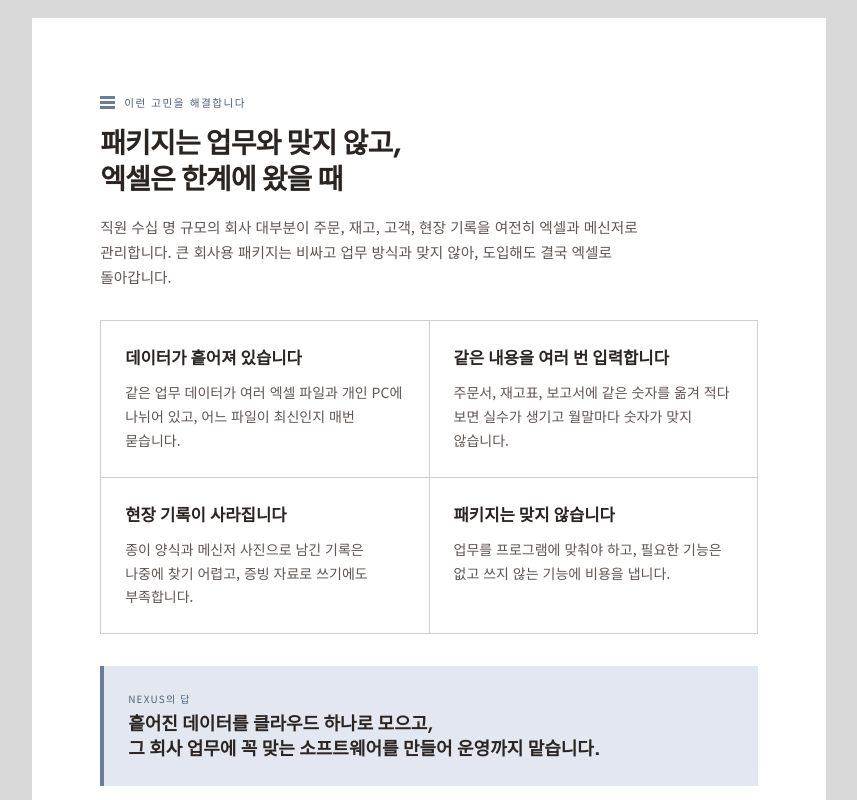
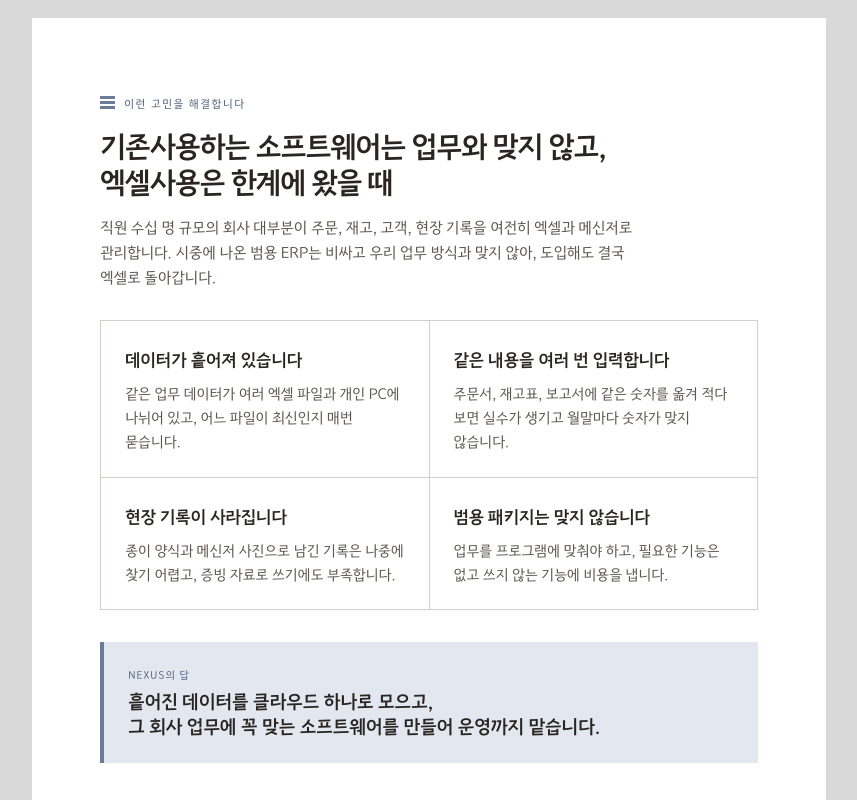
Before and after one commit to youngw417/nexus-solution-web, an Astro site: page /brochure in a window 1280 px wide. Shown: the part 1180-1980 px from the top of the page, without its empty margins (211-1068 px from the left). Built offline with nearby package versions, Linux system fonts and the light colour scheme; Astro itself is replaced by a stand-in of ours.

Commit message:
font changed

```diff
--- a/public/staticwebapp.config.json
+++ b/public/staticwebapp.config.json
@@ -10,6 +10,7 @@
   "routes": [
     { "route": "/use-cases", "redirect": "/cases", "statusCode": 301 },
     { "route": "/_astro/*", "headers": { "cache-control": "public, max-age=31536000, immutable" } },
+    { "route": "/fonts/*", "headers": { "cache-control": "public, max-age=31536000, immutable" } },
     { "route": "/og.png", "headers": { "cache-control": "public, max-age=86400" } },
     { "route": "/favicon.svg", "headers": { "cache-control": "public, max-age=86400" } },
     { "route": "/apple-touch-icon.png", "headers": { "cache-control": "public, max-age=86400" } }
--- a/src/data/content.ts
+++ b/src/data/content.ts
@@ -208,5 +208,5 @@ export const principles = [
   { title: "작게 시작합니다", body: "가장 불편한 업무 하나부터 시스템으로 바꾸고, 효과를 확인한 뒤 넓힙니다. 처음부터 큰 계약을 권하지 않습니다." },
   { title: "필요한 것만 만듭니다", body: "좋은 도구가 이미 있으면 그것을 맞춰 쓰도록 권합니다. 새로 만드는 것은 회사에 꼭 필요한 부분만입니다." },
   { title: "데이터는 고객의 것입니다", body: "모든 데이터는 고객사 소유로 두고, 언제든 내려받을 수 있게 만듭니다. 접근 권한과 백업을 기본으로 설계합니다." },
-  { title: "가까이 있습니다", body: "판교에 있어 판교 · 분당 기업은 온사이트로 빠르게 찾아갑니다." },
+  { title: "가까이 있습니다", body: "온사이트로 빠르게 찾아갑니다." },
 ];
--- a/src/layouts/Base.astro
+++ b/src/layouts/Base.astro
@@ -42,9 +42,11 @@ const canonical = new URL(Astro.url.pathname.replace(/\/$/, "") || "/", site.url
 <link rel="apple-touch-icon" href="/apple-touch-icon.png">
 <link rel="sitemap" href="/sitemap-index.xml">
 
+<link rel="preload" href="/fonts/BusanDandiGothic-M.woff2" as="font" type="font/woff2" crossorigin>
+<link rel="preload" href="/fonts/BusanDandiGothic-B.woff2" as="font" type="font/woff2" crossorigin>
 <link rel="preconnect" href="https://fonts.googleapis.com">
 <link rel="preconnect" href="https://fonts.gstatic.com" crossorigin>
-<link rel="stylesheet" href="https://fonts.googleapis.com/css2?family=Gothic+A1:wght@500;700;800&family=Noto+Sans+KR:wght@400;500;700&family=IBM+Plex+Mono:wght@400;500&display=swap">
+<link rel="stylesheet" href="https://fonts.googleapis.com/css2?family=IBM+Plex+Mono:wght@400;500&display=swap">
 
 <script type="application/ld+json" set:html={JSON.stringify({
   "@context": "https://schema.org",
--- a/src/pages/brochure.astro
+++ b/src/pages/brochure.astro
@@ -17,9 +17,11 @@ const year = new Date().getFullYear();
 <meta name="robots" content="noindex, nofollow">
 <title>{site.name} 회사 소개서</title>
 <link rel="icon" href="/favicon.svg" type="image/svg+xml">
+<link rel="preload" href="/fonts/BusanDandiGothic-M.woff2" as="font" type="font/woff2" crossorigin>
+<link rel="preload" href="/fonts/BusanDandiGothic-B.woff2" as="font" type="font/woff2" crossorigin>
 <link rel="preconnect" href="https://fonts.googleapis.com">
 <link rel="preconnect" href="https://fonts.gstatic.com" crossorigin>
-<link rel="stylesheet" href="https://fonts.googleapis.com/css2?family=Gothic+A1:wght@500;700;800&family=Noto+Sans+KR:wght@400;500;700&family=IBM+Plex+Mono:wght@400;500&display=swap">
+<link rel="stylesheet" href="https://fonts.googleapis.com/css2?family=IBM+Plex+Mono:wght@400;500&display=swap">
 <style is:global>
   @page { size: A4; margin: 0; }
   html, body { background: #D9D9D9; }
@@ -73,14 +75,14 @@ const year = new Date().getFullYear();
 <!-- 2 문제 -->
 <section class="page">
   <p class="b-label"><span class="bars" aria-hidden="true"><i></i><i></i><i></i></span>이런 고민을 해결합니다</p>
-  <h2 class="b-h">패키지는 업무와 맞지 않고,<br>엑셀은 한계에 왔을 때</h2>
-  <p class="b-lede">직원 수십 명 규모의 회사 대부분이 주문, 재고, 고객, 현장 기록을 여전히 엑셀과 메신저로 관리합니다. 큰 회사용 패키지는 비싸고 업무 방식과 맞지 않아, 도입해도 결국 엑셀로 돌아갑니다.</p>
+  <h2 class="b-h">기존사용하는 소프트웨어는 업무와 맞지 않고,<br>엑셀사용은 한계에 왔을 때</h2>
+  <p class="b-lede">직원 수십 명 규모의 회사 대부분이 주문, 재고, 고객, 현장 기록을 여전히 엑셀과 메신저로 관리합니다. 시중에 나온 범용 ERP는 비싸고 우리 업무 방식과 맞지 않아, 도입해도 결국 엑셀로 돌아갑니다.</p>
   <div class="grid-rule grid-cols-2">
     {[
       ["데이터가 흩어져 있습니다", "같은 업무 데이터가 여러 엑셀 파일과 개인 PC에 나뉘어 있고, 어느 파일이 최신인지 매번 묻습니다."],
       ["같은 내용을 여러 번 입력합니다", "주문서, 재고표, 보고서에 같은 숫자를 옮겨 적다 보면 실수가 생기고 월말마다 숫자가 맞지 않습니다."],
       ["현장 기록이 사라집니다", "종이 양식과 메신저 사진으로 남긴 기록은 나중에 찾기 어렵고, 증빙 자료로 쓰기에도 부족합니다."],
-      ["패키지는 맞지 않습니다", "업무를 프로그램에 맞춰야 하고, 필요한 기능은 없고 쓰지 않는 기능에 비용을 냅니다."],
+      ["범용 패키지는 맞지 않습니다", "업무를 프로그램에 맞춰야 하고, 필요한 기능은 없고 쓰지 않는 기능에 비용을 냅니다."],
     ].map(([t, b]) => (
       <div class="p-6"><p class="mb-2 font-display text-[12.5pt] font-bold">{t}</p><p class="m-0 text-ink-2">{b}</p></div>
     ))}
@@ -95,7 +97,7 @@ const year = new Date().getFullYear();
 <!-- 3 방식 · 비교 -->
 <section class="page">
   <p class="b-label"><span class="bars" aria-hidden="true"><i></i><i></i><i></i></span>Nexus의 방식</p>
-  <h2 class="b-h">회사를 패키지에 맞추지 않고,<br>소프트웨어를 회사에 맞춥니다</h2>
+  <h2 class="b-h">회사를 범용 패키지에 맞추지 않고,<br>소프트웨어를 회사에 맞춥니다</h2>
   <p class="b-lede">데이터를 정리하고, 맞춤으로 만들고, 만든 뒤에도 운영합니다. 세 가지가 한 팀 안에 있어야 업무가 실제로 바뀝니다.</p>
   <img src="/illustrations/process-diagram.svg" alt="" class="block h-auto w-full border border-line" />
   <p class="b-k mt-10">다른 선택지와 비교</p>
@@ -103,7 +105,7 @@ const year = new Date().getFullYear();
     <thead>
       <tr class="bg-surface-2 text-left font-mono text-[7.5pt] tracking-[.1em] text-ink-3 uppercase">
         <th class="border border-line px-3 py-2 font-medium"></th>
-        <th class="border border-line px-3 py-2 font-medium">패키지 ERP</th>
+        <th class="border border-line px-3 py-2 font-medium">범용 패키지 ERP</th>
         <th class="border border-line px-3 py-2 font-medium">외주 개발사</th>
         <th class="border border-line bg-accent-soft px-3 py-2 font-medium text-accent-ink">Nexus Solution</th>
       </tr>
@@ -263,7 +265,7 @@ const year = new Date().getFullYear();
   <p class="b-label"><span class="bars" aria-hidden="true"><i></i><i></i><i></i></span>자주 받는 질문</p>
   <dl class="m-0 grid gap-5">
     {[
-      ["패키지 소프트웨어와 무엇이 다른가요?", "패키지는 회사가 프로그램에 맞춰야 합니다. 맞춤 소프트웨어는 지금의 업무 흐름과 양식을 살려 만들기 때문에 직원이 새로 배울 것이 적습니다. 좋은 패키지가 이미 있으면 그것을 맞춰 쓰도록 권해 드립니다."],
+      ["범용 패키지 소프트웨어와 무엇이 다른가요?", "범용 패키지는 회사가 프로그램에 맞춰야 합니다. 맞춤 소프트웨어는 지금의 업무 흐름과 양식을 살려 만들기 때문에 직원이 새로 배울 것이 적습니다. 좋은 패키지가 이미 있으면 그것을 맞춰 쓰도록 권해 드립니다."],
       ["IT 담당자가 없어도 되나요?", "됩니다. 진단과 설계는 현업 담당자와 함께하고, 개발 · 호스팅 · 유지보수는 저희가 맡습니다."],
       ["우리 데이터는 안전한가요?", "모든 데이터는 고객사 소유이며 언제든 내려받을 수 있습니다. 접근 권한과 정기 백업을 기본으로 설계하고, AI 기능을 쓸 때는 사내 사용 기준을 먼저 정합니다."],
       ["진단만 받아도 되나요?", "물론입니다. 진단 결과물만으로도 시스템화 계획과 견적 비교 자료로 쓰실 수 있습니다. 이후 구축을 맡기시면 진단 비용을 차감합니다."],
--- a/src/styles/global.css
+++ b/src/styles/global.css
@@ -61,10 +61,15 @@
   --color-band: var(--band);
   --color-btn: var(--btn);
   --color-btn-ink: var(--btn-ink);
-  --font-display: "Gothic A1", "Apple SD Gothic Neo", "Malgun Gothic", sans-serif;
-  --font-body: "Noto Sans KR", "Apple SD Gothic Neo", "Malgun Gothic", sans-serif;
+  --font-display: "Busan Dandi Gothic", "Apple SD Gothic Neo", "Malgun Gothic", sans-serif;
+  --font-body: "Busan Dandi Gothic", "Apple SD Gothic Neo", "Malgun Gothic", sans-serif;
   --font-mono: "IBM Plex Mono", ui-monospace, SFMono-Regular, monospace;
 }
+
+/* 부산단디고딕 — 부산광역시 제작, 공공누리 제1유형(출처표시). public/fonts 에서 직접 제공합니다.
+   굵기는 L · M · B 세 가지입니다. L 은 본문 크기에서 너무 가늘어, 본문과 강조(400~500)는 M, 제목(700 이상)은 B 로 씁니다. */
+@font-face { font-family: "Busan Dandi Gothic"; font-weight: 400 500; font-style: normal; font-display: swap; src: url("/fonts/BusanDandiGothic-M.woff2") format("woff2"); }
+@font-face { font-family: "Busan Dandi Gothic"; font-weight: 700 900; font-style: normal; font-display: swap; src: url("/fonts/BusanDandiGothic-B.woff2") format("woff2"); }
 
 @layer base {
   html { -webkit-text-size-adjust: 100%; }
```
Also changed, not shown: public/brochure-preview/page-1.jpg, public/brochure-preview/page-10.jpg, public/brochure-preview/page-7.jpg, public/fonts/BusanDandiGothic-B.woff2 (added), public/fonts/BusanDandiGothic-M.woff2 (added), 1 other file.
